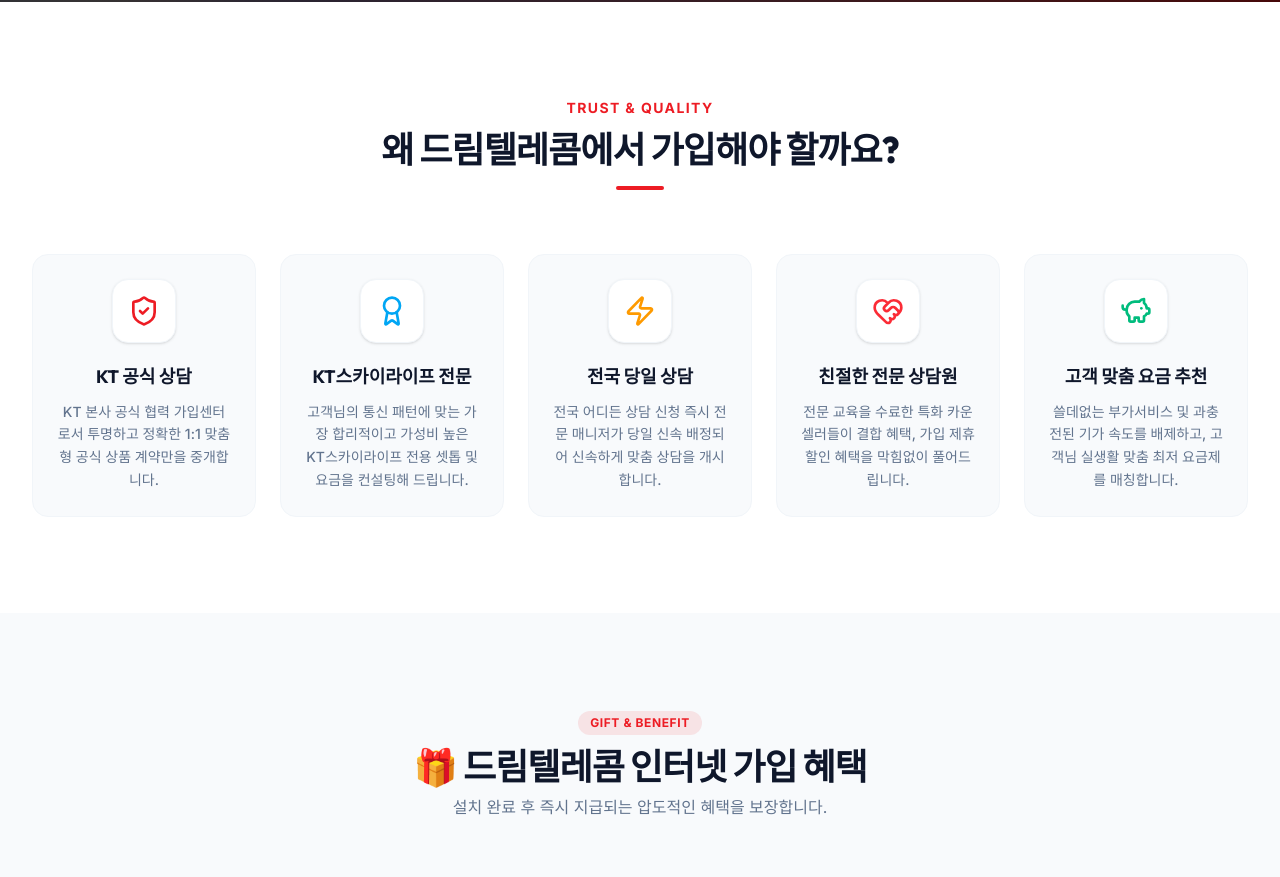
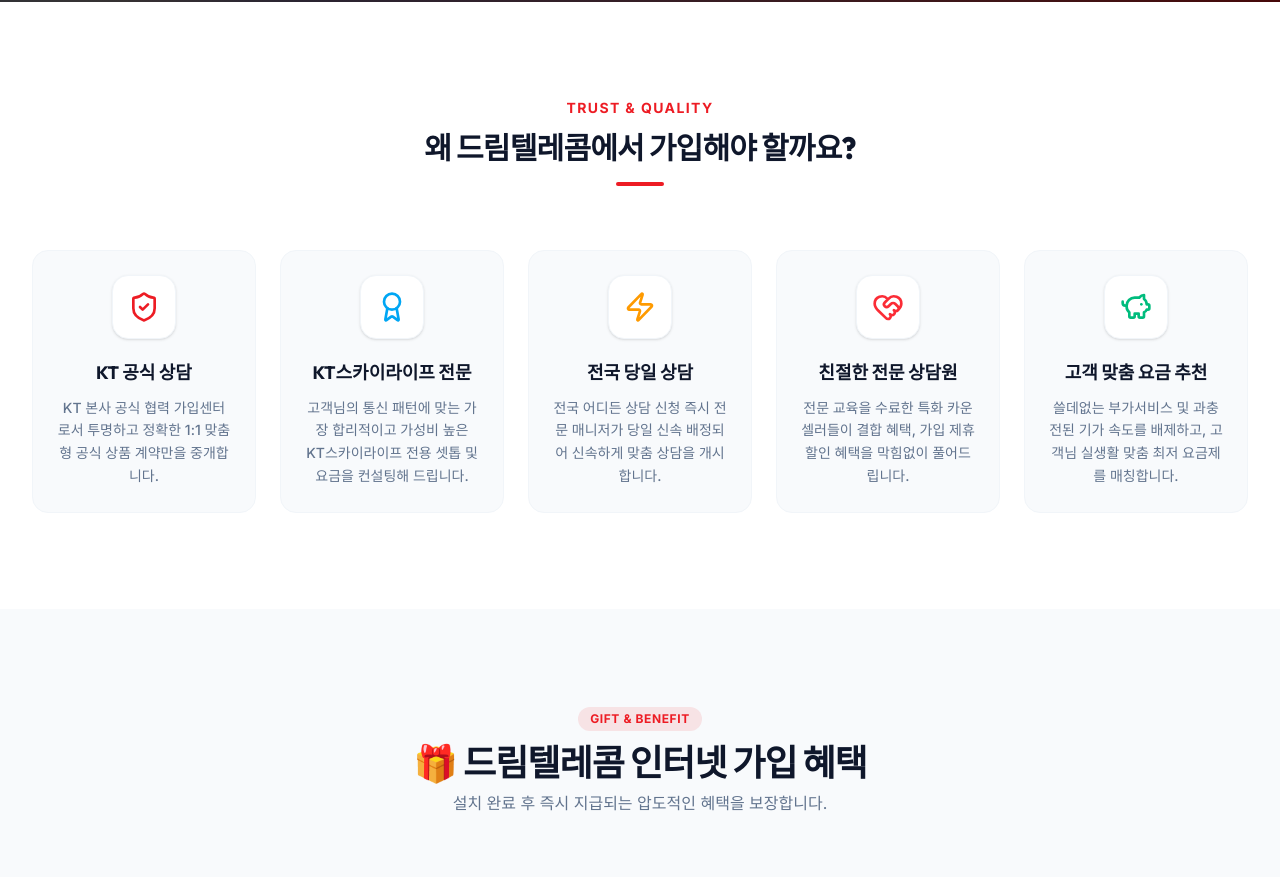
Before and after one commit to teriusmin/DREAMLANDING, a React (Vite) app: page / in a window 1280 px wide. Shown: the part 1120-1997 px from the top of the page. Built offline with nearby package versions, Linux system fonts and the light colour scheme; no server answers; the database is empty.

Commit message:
style: adjust heading font size for readability
Reduce heading font size in TrustArea to improve layout consistency and prevent overflow on smaller screens.

```diff
--- a/src/components/TrustArea.tsx
+++ b/src/components/TrustArea.tsx
@@ -37,7 +37,7 @@
         {/* Section Heading */}
         <div className="text-center max-w-3xl mx-auto mb-12 sm:mb-16">
           <h2 className="text-sm font-extrabold text-kt-red uppercase tracking-widest mb-3">TRUST & QUALITY</h2>
-          <p className="text-3xl sm:text-4xl font-black tracking-tight text-slate-900 font-display">
+          <p className="text-2xl sm:text-3xl font-black tracking-tight text-slate-900 font-display break-keep">
             왜 드림텔레콤에서 가입해야 할까요?
           </p>
           <div className="w-12 h-1 bg-kt-red mx-auto mt-4 rounded"></div>
```
